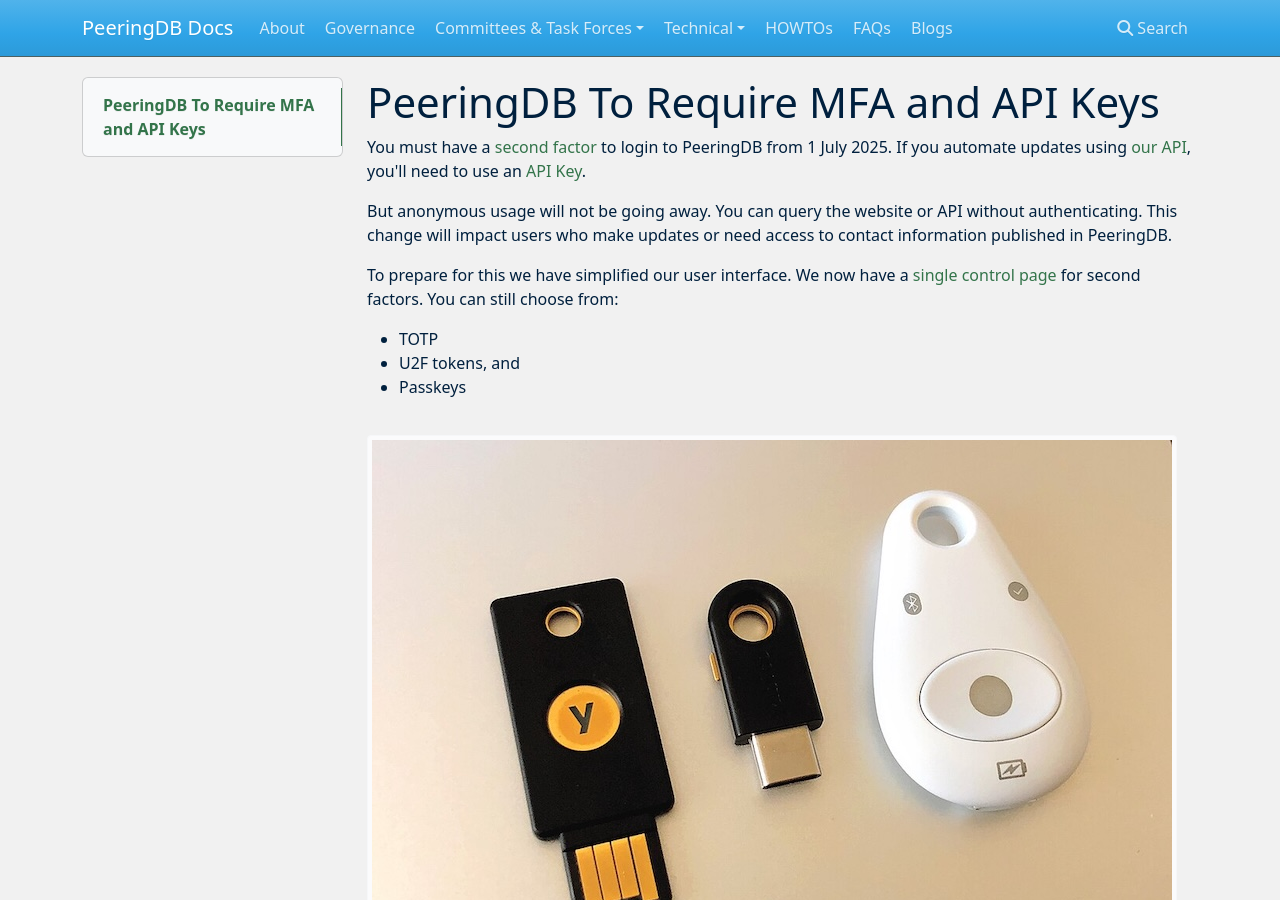
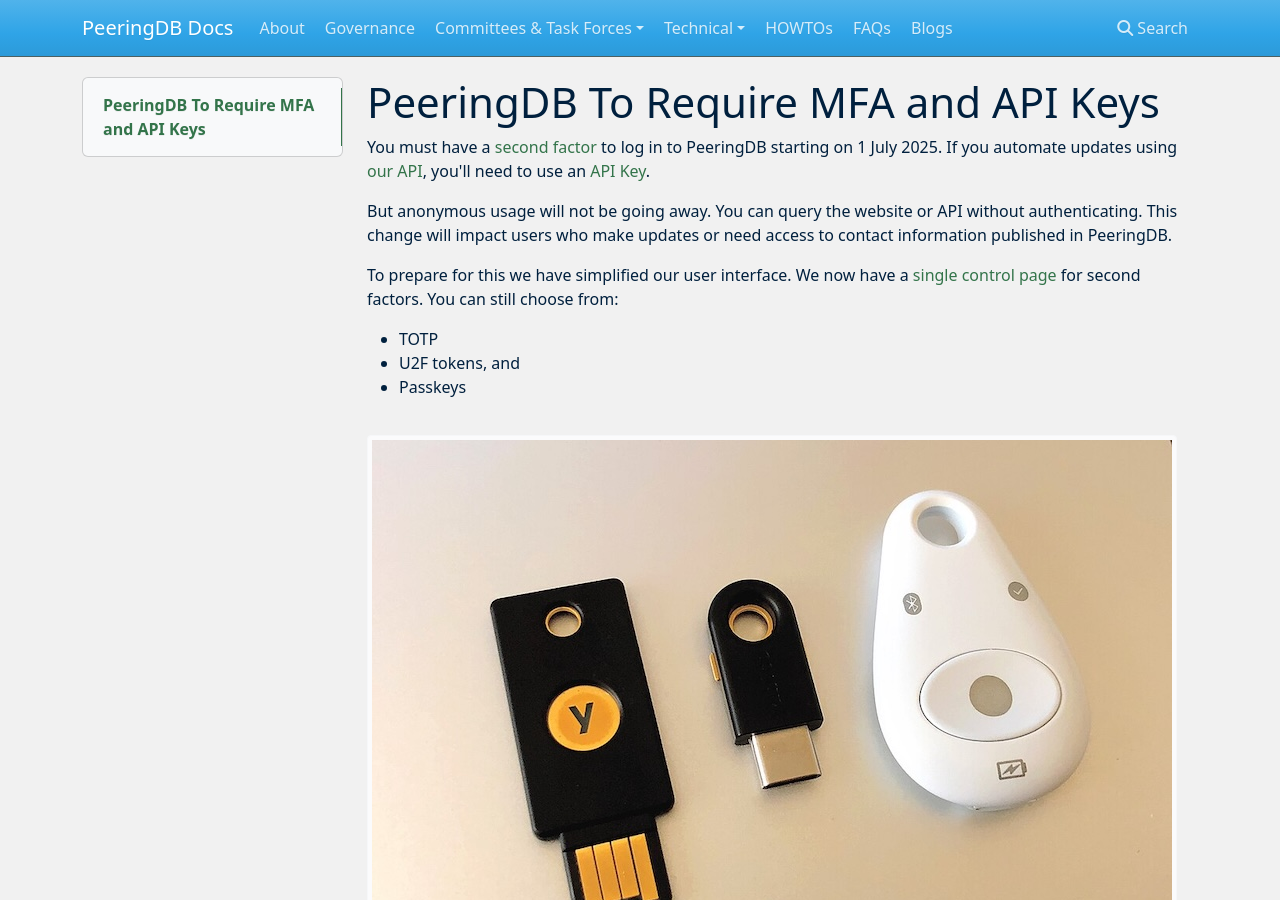
Before and after one commit to peeringdb/docs, an MkDocs documentation site: the page built from docs/blog/mfa_mandatory.md, in a window 1280 px wide and 900 px high. Built offline with MkDocs 1.6.1, drawn with Linux system fonts in a browser that asks for light colours; nearby versions of some CDN libraries.

Commit message:
MFA blog copys edits.

```diff
--- a/docs/blog/mfa_mandatory.md
+++ b/docs/blog/mfa_mandatory.md
@@ -1,6 +1,6 @@
 # PeeringDB To Require MFA and API Keys
 
-You must have a [second factor](/howto/enable_require_2fa/) to login to PeeringDB from 1 July 2025. If you automate updates using [our API](/api_specs/), you'll need to use an [API Key](/howto/api_keys/).
+You must have a [second factor](/howto/enable_require_2fa/) to log in to PeeringDB starting on 1 July 2025. If you automate updates using [our API](/api_specs/), you'll need to use an [API Key](/howto/api_keys/).
 
 But anonymous usage will not be going away. You can query the website or API without authenticating. This change will impact users who make updates or need access to contact information published in PeeringDB.
 
```
